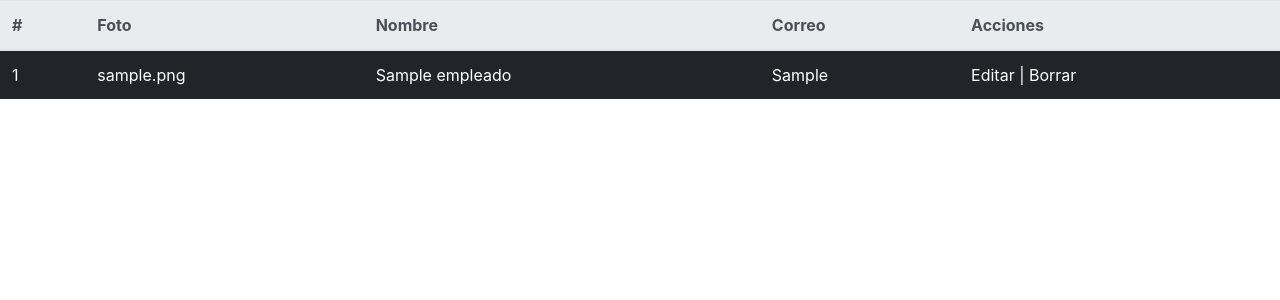
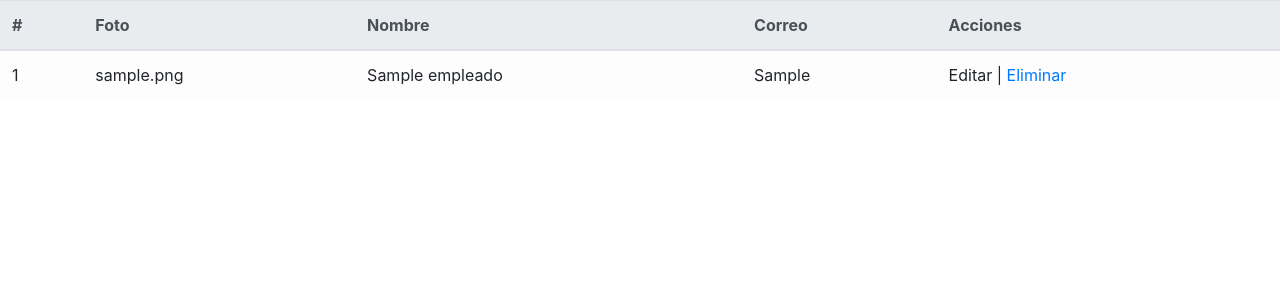
Before and after one commit to FerRodriguez96/SistemaEmpleado, a Flask app: page / in a window 1280 px wide. Shown: the top 300 px of the page. Run offline with Flask 2, Linux system fonts and the light colour scheme; tables that the repository leaves empty or names only in its code hold one stand-in row (values such as "Sample post"); some libraries are stand-ins or nearby versions.

Commit message:
#5 dev - Funcion eliminar
Se ha añadido la funcionalidad de eliminar registros de la base de datos

```diff
--- a/app.py
+++ b/app.py
@@ -1,6 +1,6 @@
 from logging import debug
 from flask import Flask
-from flask import render_template, request
+from flask import render_template, request, redirect
 from flaskext.mysql import MySQL
 from datetime import datetime
 
@@ -27,6 +27,16 @@ def index():
     conn.commit()
 
     return render_template('empleados/index.html', empleados=empleados)
+
+@app.route('/destroy/<int:id>')
+def destroy(id):
+    conn=mysql.connect()
+    cursor=conn.cursor()
+
+    cursor.execute("DELETE FROM empleados WHERE id=%s",(id))
+    conn.commit()
+
+    return redirect('/')
 
 @app.route('/create')
 def create():
--- a/templates/empleados/index.html
+++ b/templates/empleados/index.html
@@ -8,7 +8,7 @@
 </head>
 <body>
 
-    <table class="table table-dark">
+    <table class="table table-light">
         <thead class="thead-light">
             <tr>
                 <th>#</th>
@@ -25,7 +25,9 @@
                 <td>{{empleado[3]}}</td>
                 <td>{{empleado[1]}}</td>
                 <td>{{empleado[2]}}</td>
-                <td>Editar | Borrar</td>
+                <td>Editar |
+                    <a href="/destroy/{{empleado[0]}}">Eliminar</a>
+                    </td>
             </tr>
             {% endfor %}
         </tbody>
```
Also changed, not shown: 1 other file.
